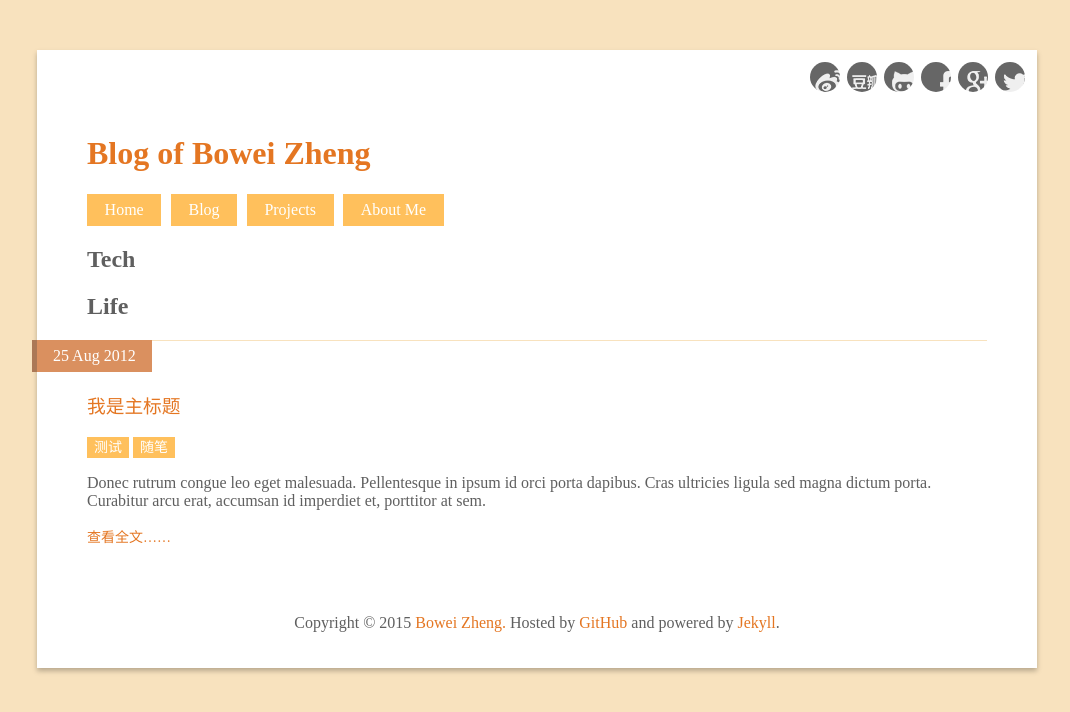
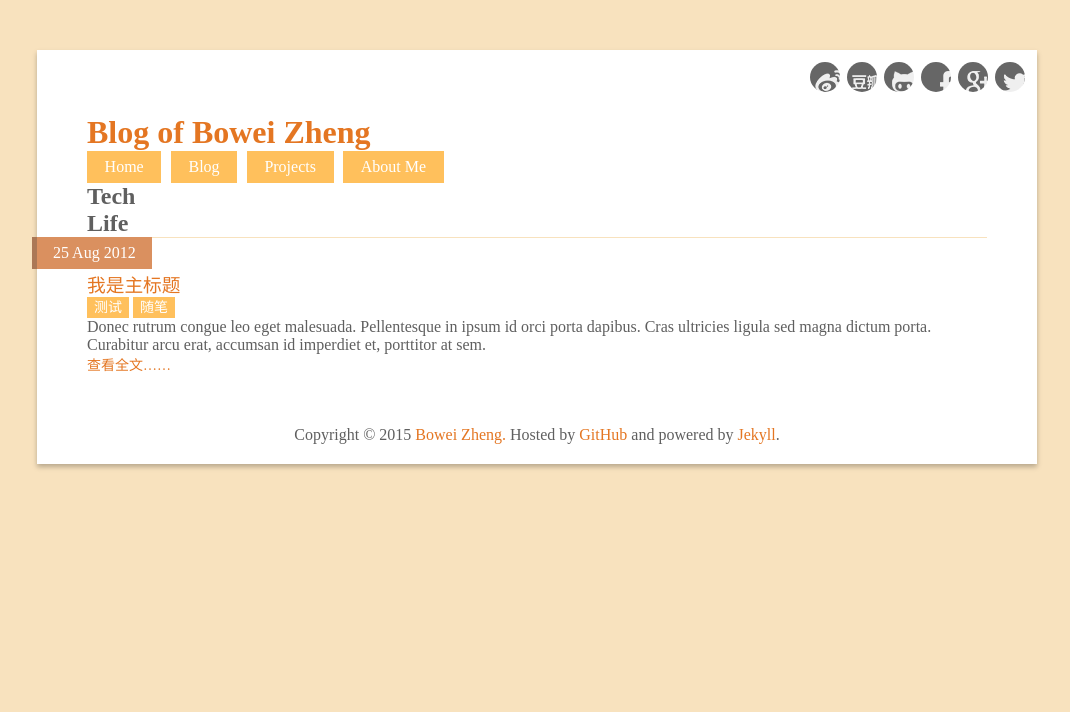
Before and after one commit to wynn719/blog, a Jekyll site: the page built from index.html, in a window 1280 px wide. Shown: the top 712 px of the page, without its empty margins (103-1173 px from the left). Built offline with Jekyll 4.4.1, drawn with Linux system fonts in a browser that asks for light colours; comment, search, counter and statistics services are not loaded.

```diff
--- a/css/default.css
+++ b/css/default.css
@@ -10,8 +10,6 @@
 body{
 	font-size: 1em;
 	background-color: rgb(248,226,190);
-	padding: 0;
-	margin: 0;
 	color: #5f5f5f;
 	font-family: "微软雅黑"
 }
@@ -19,6 +17,8 @@
 ul,ol,dl{list-style: none;margin: 0;padding: 0;}
 
 img{width: 100%;height: 100%;}
+
+*{padding: 0;margin: 0;}
 
 /* global */
 a:link, a:visited{
```
